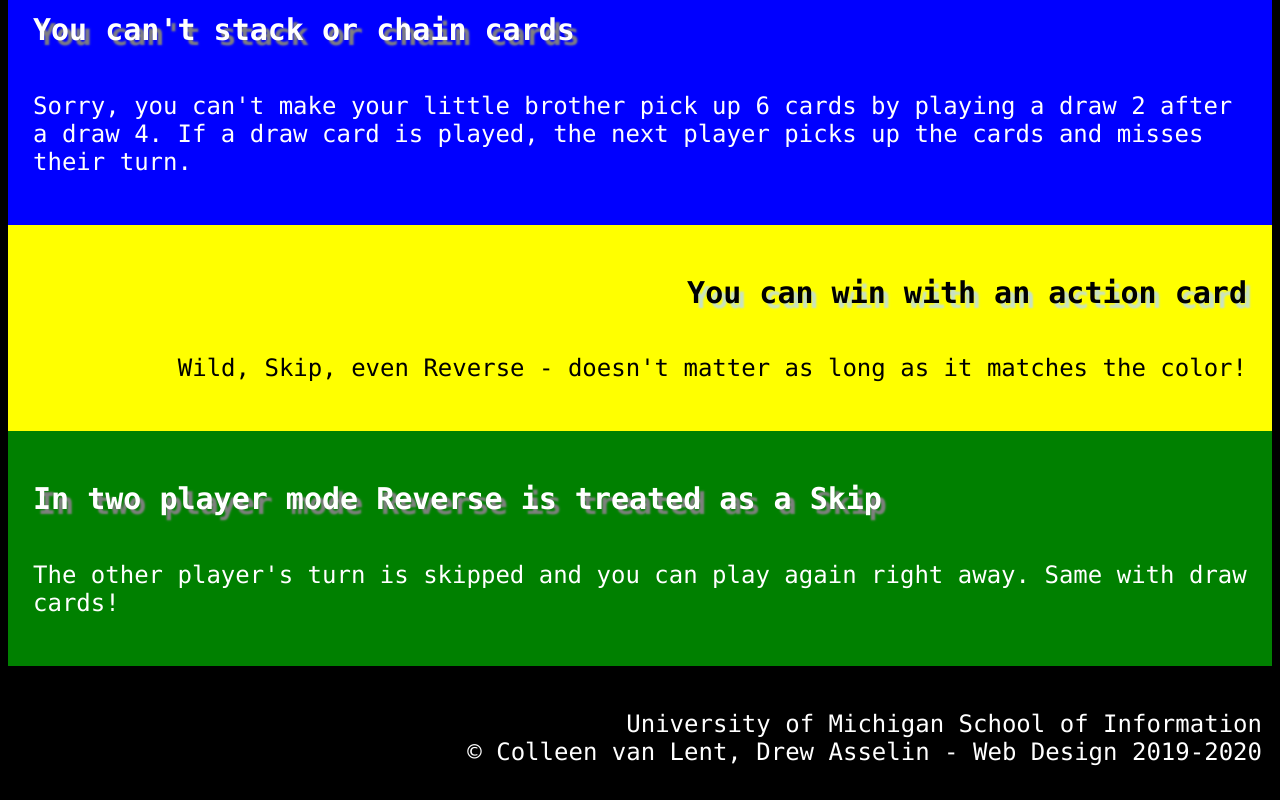
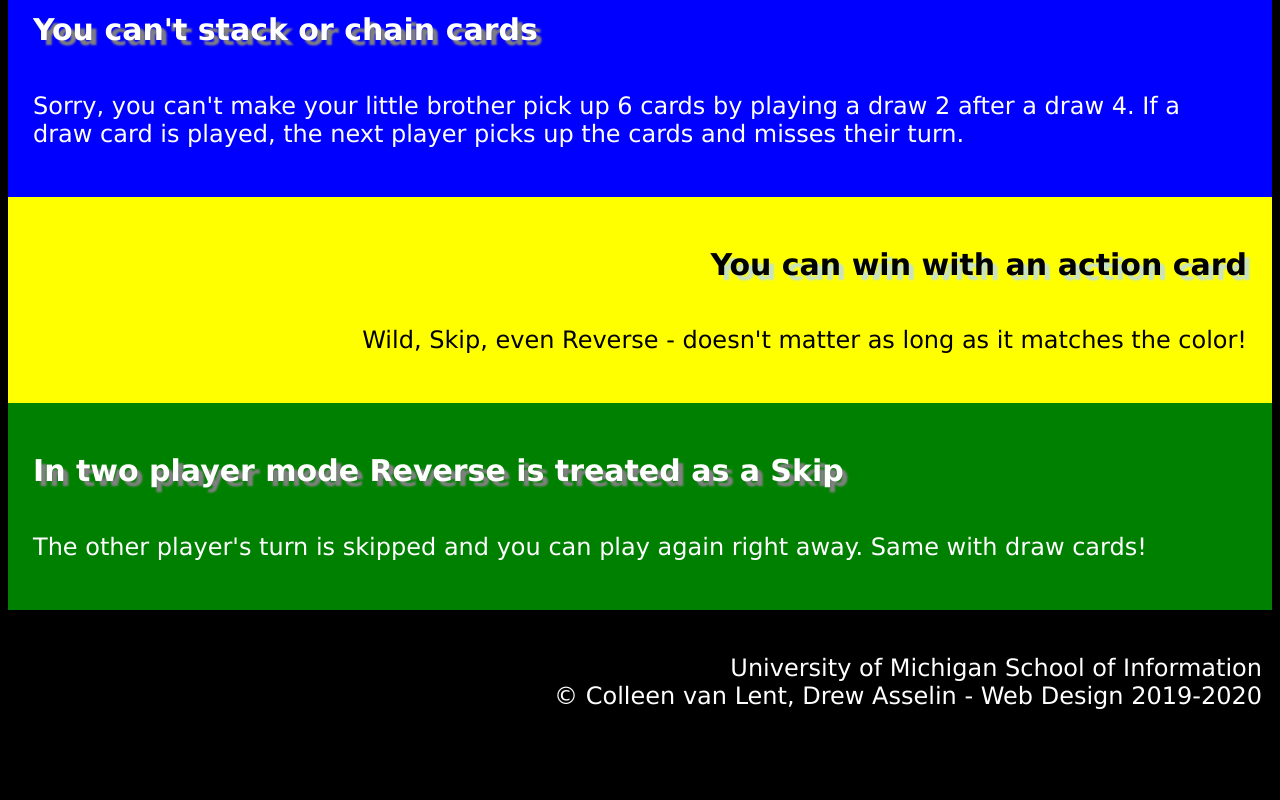
Before and after one commit to Ashleytho/homework2, a plain HTML site: page index.html in a window 1280 px wide. Shown: the part 1090-1890 px from the top of the page. After the commit the page ends 1834 px from the top, so only its background shows below. Drawn offline with Linux system fonts and the light colour scheme.

Commit message:
fix autograder errors

```diff
--- a/css/style.css
+++ b/css/style.css
@@ -1,7 +1,7 @@
 body {
     background-color:#000000;
     color: #ffffff;
-    font-family: "Lucida Console", sans-serif;
+    font-family: "Lucida Grande", sans-serif;
 }
 p {
     font-size: 24px;
@@ -39,16 +39,17 @@ div{
     background-color: #ffff00;
     text-align: right;
     color: #000000;
-    h2{text-shadow: 5px 5px 2px #c7e2c7;}
+
+}
+#yellow h2{
+    text-shadow: 5px 5px 2px #c7e2c7;
 }
 #green{
     background-color:#008000;
     text-align: left;
 }
-footer{
-    p{
-        text-align: right;
-        padding-bottom: 10px;
-        padding-right: 10px;
-    }
+footer p{
+    text-align: right;
+    padding-right: 10px;
+    padding-bottom: 10px;
 }
```
